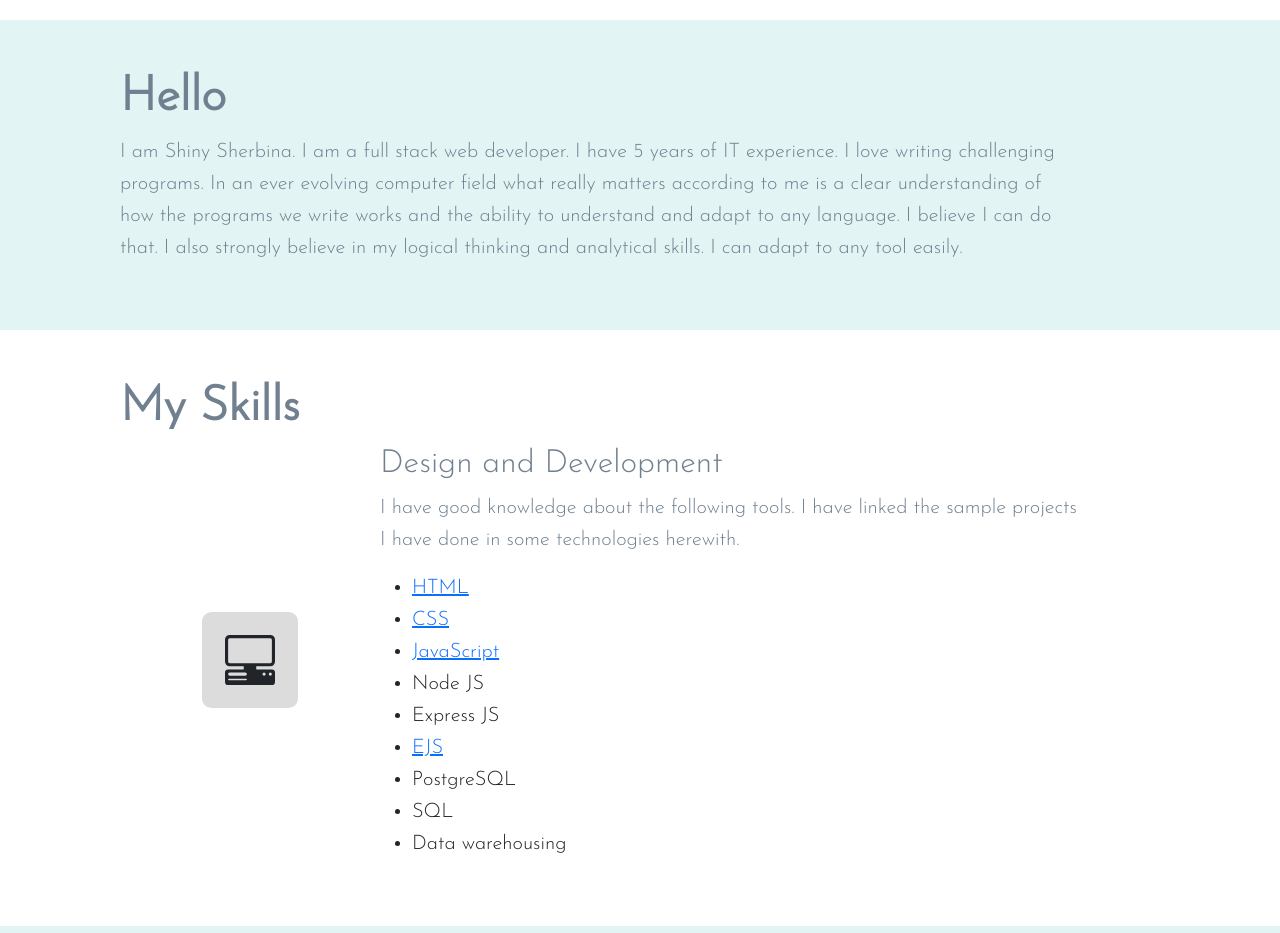
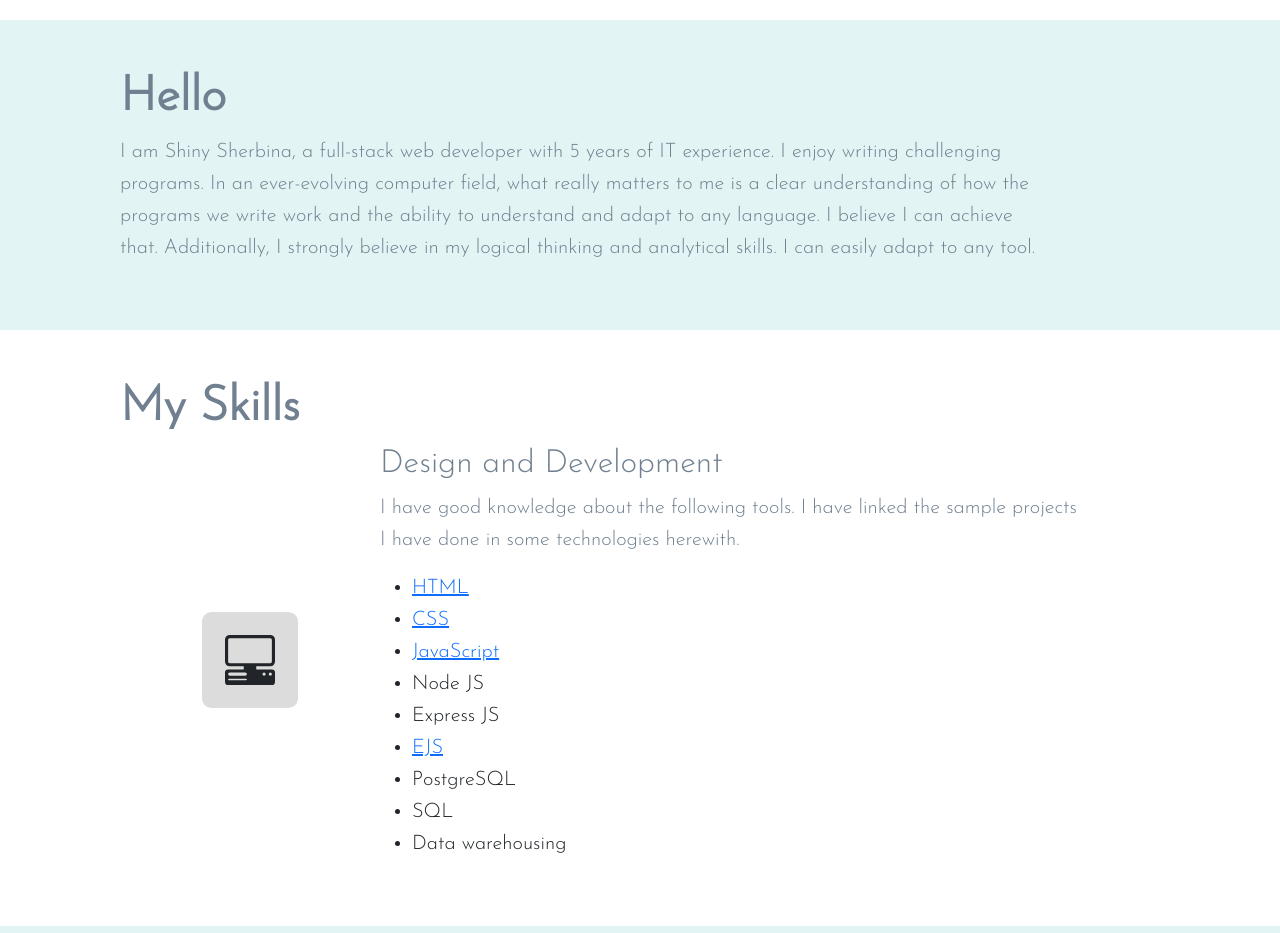
Before and after one commit to shinysherbina/Resume, a plain HTML site: page index.html in a window 1280 px wide. Shown: the part 780-1713 px from the top of the page. Drawn offline with nearby package versions, Linux system fonts and the light colour scheme.

Commit message:
Update description

```diff
--- a/index.html
+++ b/index.html
@@ -32,10 +32,7 @@
     <section class="about-me color-two">
         <div class="container">
             <h2>Hello</h2>
-            <p>I am Shiny Sherbina. I am a full stack web developer. I have 5 years of IT experience. I love writing
-                challenging programs.
-                In an ever evolving computer field what really matters according to me is a clear understanding of how the programs we write works and the ability to understand and adapt to any language. I believe I can do that.
-                I also strongly believe in my logical thinking and analytical skills. I can adapt to any tool easily.
+            <p>I am Shiny Sherbina, a full-stack web developer with 5 years of IT experience. I enjoy writing challenging programs. In an ever-evolving computer field, what really matters to me is a clear understanding of how the programs we write work and the ability to understand and adapt to any language. I believe I can achieve that. Additionally, I strongly believe in my logical thinking and analytical skills. I can easily adapt to any tool.
             </p>
         </div>
     </section>
```
